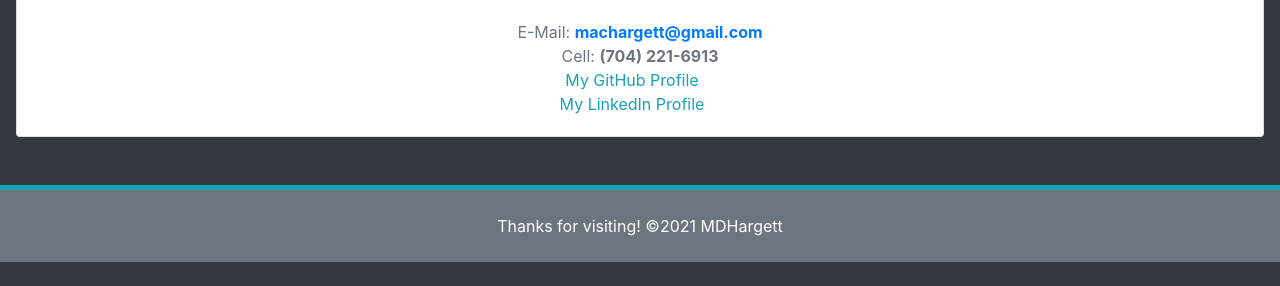
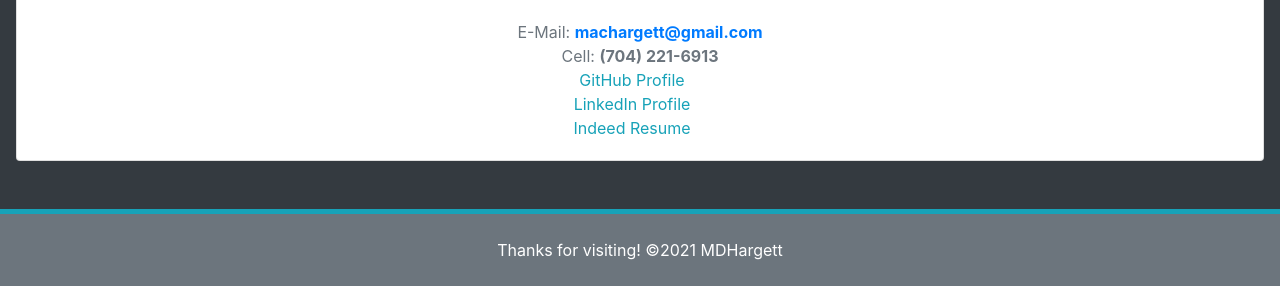
Before and after one commit to MHargett23/portfolio, a plain HTML site: page contact.html in a window 1280 px wide. Shown: the part 691-977 px from the top of the page. Before the commit the page ends 953 px from the top, so only its background shows below. Drawn offline with nearby package versions, Linux system fonts and the light colour scheme.

Commit message:
Update contact.html

```diff
--- a/contact.html
+++ b/contact.html
@@ -75,8 +75,9 @@
                     <h1 class=text-info>External Links</h1><br>
                     E-Mail: <a href="mailto:machargett@gmail.com"><strong>machargett@gmail.com</strong></a><br>
                     Cell: <strong>(704) 221-6913</strong><br>
-<a class="m-3 ml-auto text-info" href="https://github.com/mhargett23">My GitHub Profile</a><br>
-<a class="m-3 ml-auto text-info" href="https://linkedin.com/in/mdhargett/">My LinkedIn Profile</a><br></strong>
+<a class="m-3 ml-auto text-info" href="https://github.com/mhargett23">GitHub Profile</a><br>
+<a class="m-3 ml-auto text-info" href="https://linkedin.com/in/mdhargett/">LinkedIn Profile</a><br>
+<a class="m-3 ml-auto text-info" href="https://my.indeed.com/p/martinh-reg678s">Indeed Resume</a><br>
                 </div>
             </div>
         </div>
```
